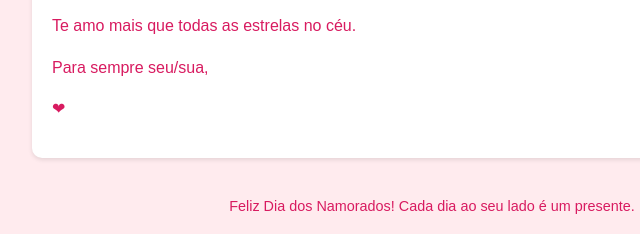
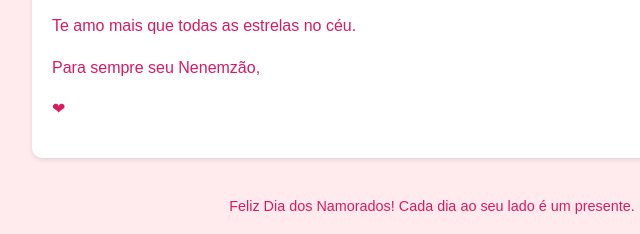
Before and after one commit to Pedro-Afonso3/Pedro-Afonso3.github.io, a plain HTML site: page index.html in a window 1280 px wide. Shown: the part 1021-1255 px from the top of the page, 208-848 px from the left. Drawn offline with Linux system fonts and the light colour scheme.

Commit message:
third commit

```diff
--- a/index.html
+++ b/index.html
@@ -44,8 +44,6 @@
             vertical-align: middle;
             border-radius: 10px;
         }
-
-
 
         .prev:hover, .next:hover {
             background-color: rgba(216, 27, 96, 0.8);
@@ -186,7 +184,7 @@
             <p>Neste Dia dos Namorados, quero te dizer o quanto você é especial para mim. Cada momento ao seu lado é um presente que guardo com carinho no meu coração.</p>
             <p>Obrigado por ser minha luz, meu porto seguro e minha maior alegria. Que possamos continuar construindo nossa história de amor, cheia de momentos como esses que eternizamos em fotos.</p>
             <p>Te amo mais que todas as estrelas no céu.</p>
-            <p>Para sempre seu/sua,</p>
+            <p>Para sempre seu Nenemzão,</p>
             <p>❤</p>
         </div>
 
```
